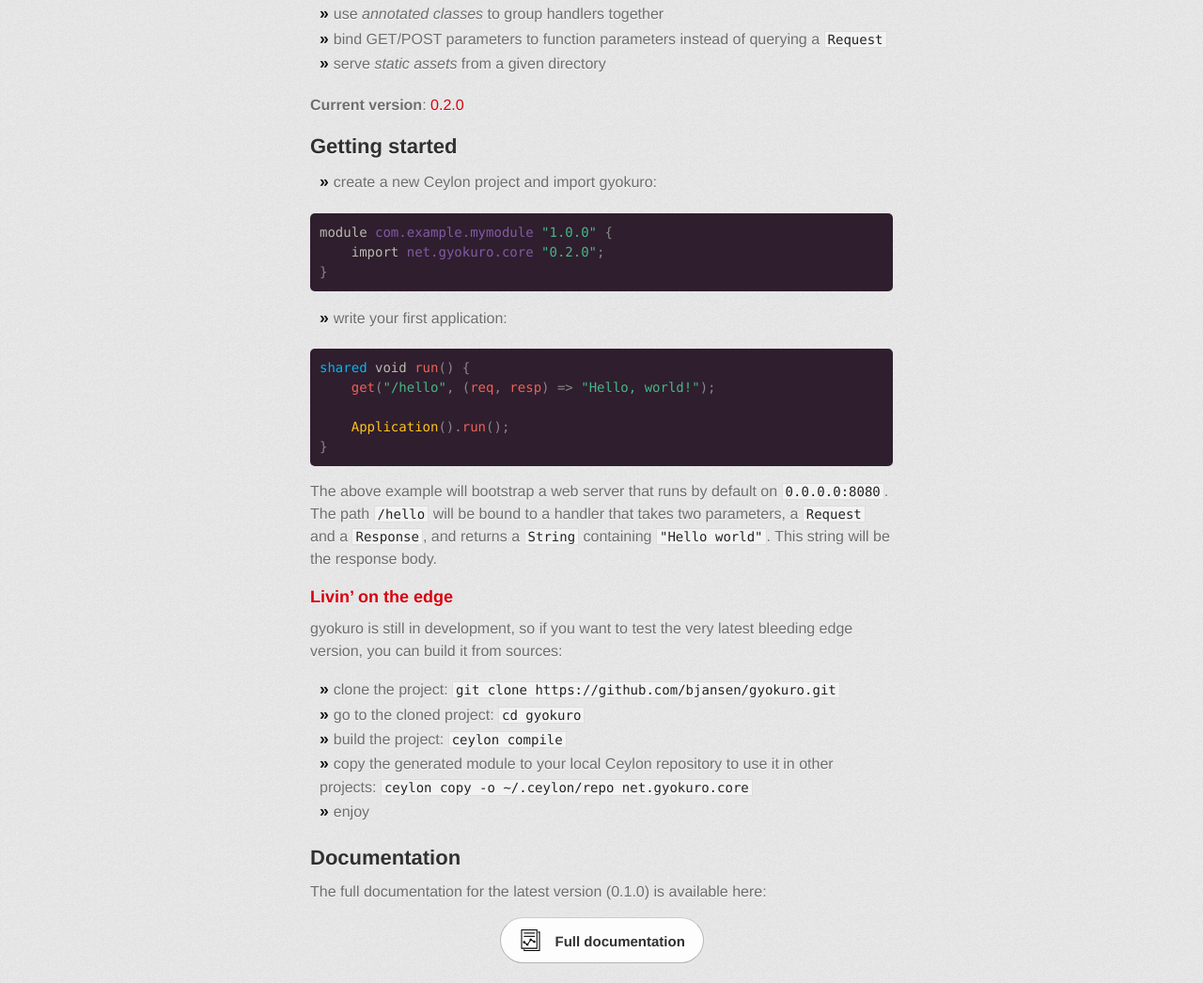
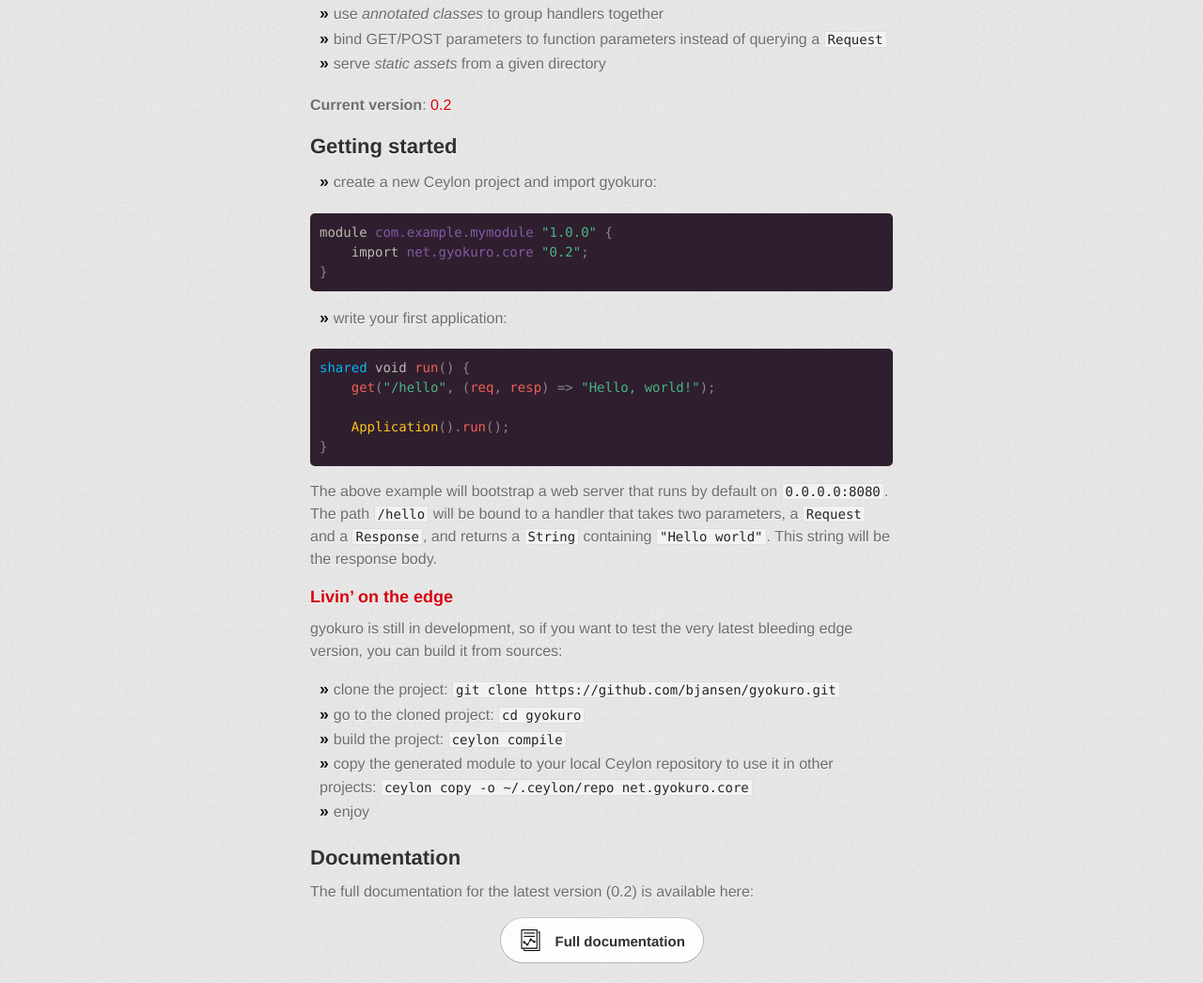
Before and after one commit to bjansen/gyokuro, a Jekyll site: the page built from index.md, in a window 1280 px wide. Shown: the part 638-1684 px from the top of the page at 94% size. Built offline with Jekyll 4.4.1, drawn with Linux system fonts in a browser that asks for light colours; some web fonts are replaced.

Commit message:
Correct version is 0.2

```diff
--- a/index.md
+++ b/index.md
@@ -31,14 +31,14 @@ With gyokuro, you can:
 * bind GET/POST parameters to function parameters instead of querying a `Request`
 * serve *static assets* from a given directory
 
-**Current version**: [0.2.0](https://herd.ceylon-lang.org/modules/net.gyokuro.core/0.2.0)
+**Current version**: [0.2](https://herd.ceylon-lang.org/modules/net.gyokuro.core/0.2)
 
 ## Getting started
 
 * create a new Ceylon project and import gyokuro:
 ^
     module com.example.mymodule "1.0.0" {
-        import net.gyokuro.core "0.2.0";
+        import net.gyokuro.core "0.2";
     }
 
 * write your first application:
@@ -67,9 +67,9 @@ you can build it from sources:
 
 ## Documentation
 
-The full documentation for the latest version (0.1.0) is available here:
+The full documentation for the latest version (0.2) is available here:
 
-<a href="{{ "/doc/0.1" | prepend: site.baseurl }}" class="button" id="doc-link"><span>Full documentation</span></a>
+<a href="{{ "/doc/0.2" | prepend: site.baseurl }}" class="button" id="doc-link"><span>Full documentation</span></a>
 
 ## Performance
 
```
